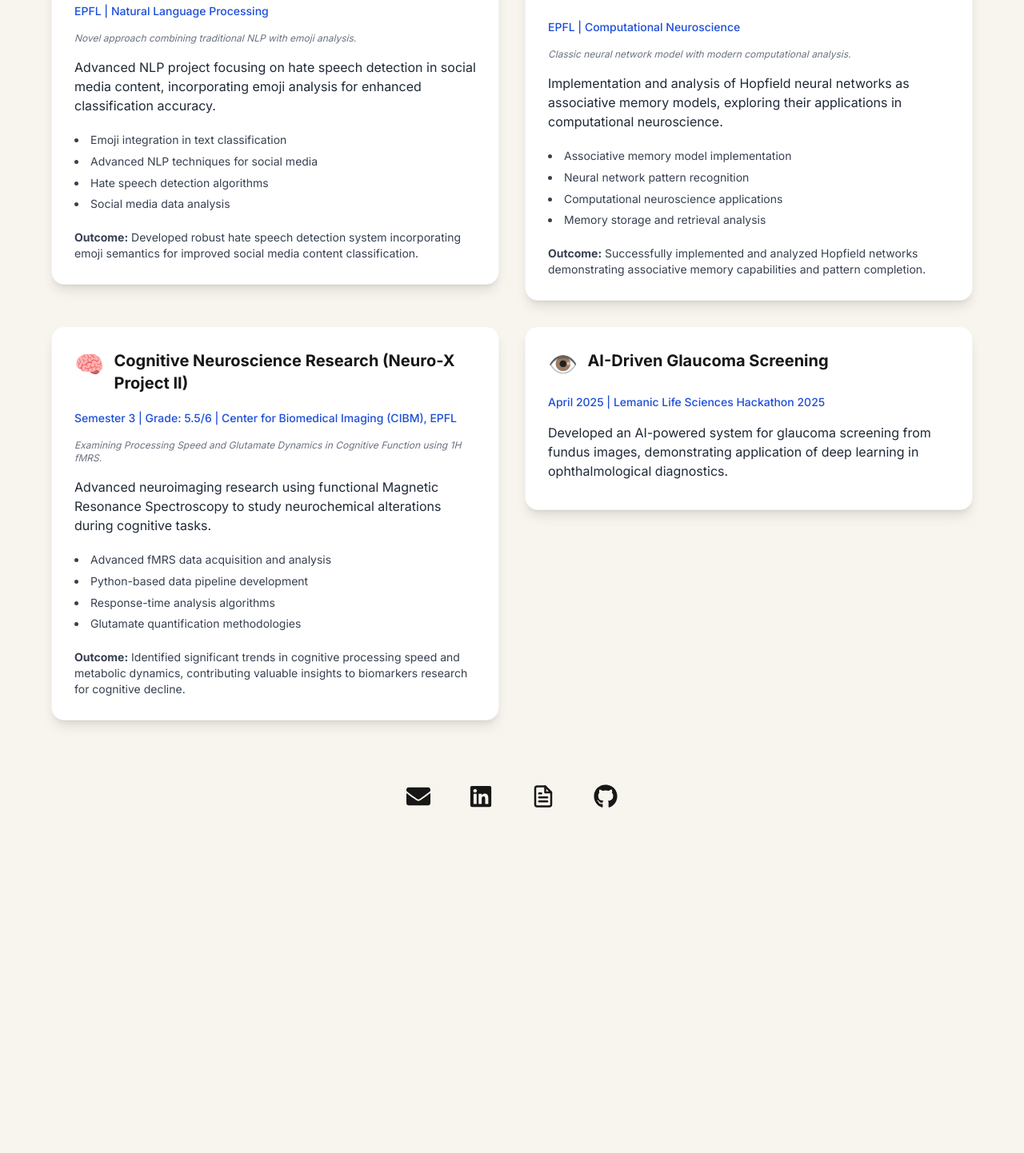
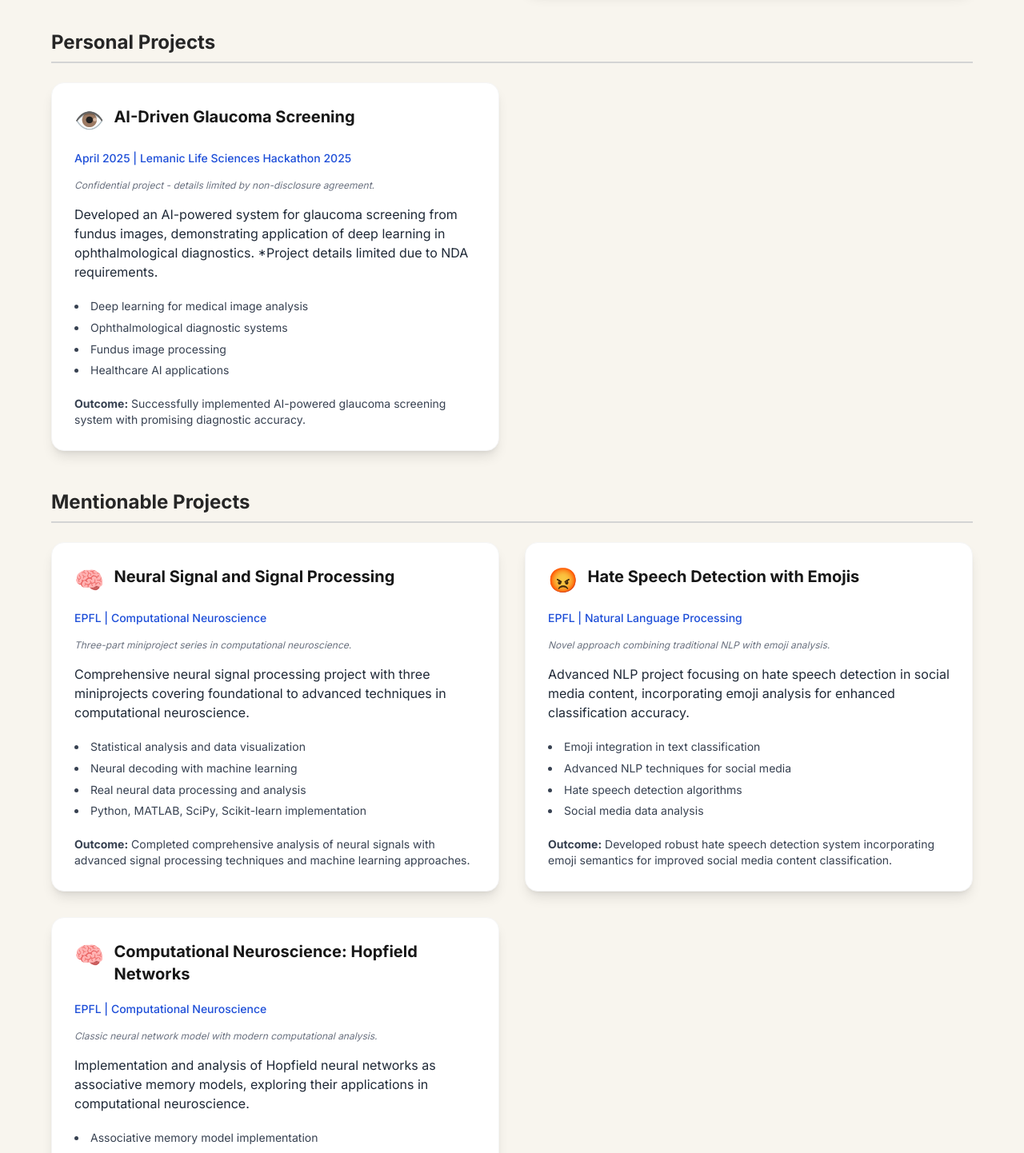
Before and after one commit to mischamez48/mischamez48.github.io, a Next.js app: page /portfolio/projects in a window 1280 px wide. Shown: the part 1268-2710 px from the top of the page at 80% size. Before the commit the page ends 2327 px from the top, so only its background shows below. Built offline with nearby package versions, Linux system fonts and the light colour scheme.

Commit message:
Update portfolio layout and styling

```diff
--- a/app/projects/page.tsx
+++ b/app/projects/page.tsx
@@ -1,7 +1,7 @@
 import IconBar from '../../components/IconBar';
 import ProjectCard, { ProjectData } from '../../components/ProjectCard';
 
-const projects: ProjectData[] = [
+const semesterProjects: ProjectData[] = [
   {
     icon: '🤖',
     title: 'Humanoid Facial Robot (Robotics Project I)',
@@ -52,6 +52,43 @@ const projects: ProjectData[] = [
   },
   {
     icon: '🧠',
+    title: 'Cognitive Neuroscience Research (Neuro-X Project II)',
+    subtitle: 'Semester 3 | Grade: 5.5/6 | Center for Biomedical Imaging (CIBM), EPFL',
+    description:
+      'Advanced neuroimaging research using functional Magnetic Resonance Spectroscopy to study neurochemical alterations during cognitive tasks.',
+    highlights: [
+      'Advanced fMRS data acquisition and analysis',
+      'Python-based data pipeline development',
+      'Response-time analysis algorithms',
+      'Glutamate quantification methodologies',
+    ],
+    outcome:
+      'Identified significant trends in cognitive processing speed and metabolic dynamics, contributing valuable insights to biomarkers research for cognitive decline.',
+    extra: 'Examining Processing Speed and Glutamate Dynamics in Cognitive Function using 1H fMRS.',
+  },
+];
+
+const personalProjects: ProjectData[] = [
+  {
+    icon: '👁️',
+    title: 'AI-Driven Glaucoma Screening',
+    subtitle: 'April 2025 | Lemanic Life Sciences Hackathon 2025',
+    description:
+      'Developed an AI-powered system for glaucoma screening from fundus images, demonstrating application of deep learning in ophthalmological diagnostics. *Project details limited due to NDA requirements.',
+    highlights: [
+      'Deep learning for medical image analysis',
+      'Ophthalmological diagnostic systems',
+      'Fundus image processing',
+      'Healthcare AI applications',
+    ],
+    outcome: 'Successfully implemented AI-powered glaucoma screening system with promising diagnostic accuracy.',
+    extra: 'Confidential project - details limited by non-disclosure agreement.',
+  },
+];
+
+const mentionableProjects: ProjectData[] = [
+  {
+    icon: '🧠',
     title: 'Neural Signal and Signal Processing',
     subtitle: 'EPFL | Computational Neuroscience',
     description:
@@ -83,7 +120,7 @@ const projects: ProjectData[] = [
     extra: 'Novel approach combining traditional NLP with emoji analysis.',
   },
   {
-    icon: '🔗',
+    icon: '🧠',
     title: 'Computational Neuroscience: Hopfield Networks',
     subtitle: 'EPFL | Computational Neuroscience',
     description:
@@ -98,31 +135,6 @@ const projects: ProjectData[] = [
       'Successfully implemented and analyzed Hopfield networks demonstrating associative memory capabilities and pattern completion.',
     extra: 'Classic neural network model with modern computational analysis.',
   },
-  {
-    icon: '🧠',
-    title: 'Cognitive Neuroscience Research (Neuro-X Project II)',
-    subtitle: 'Semester 3 | Grade: 5.5/6 | Center for Biomedical Imaging (CIBM), EPFL',
-    description:
-      'Advanced neuroimaging research using functional Magnetic Resonance Spectroscopy to study neurochemical alterations during cognitive tasks.',
-    highlights: [
-      'Advanced fMRS data acquisition and analysis',
-      'Python-based data pipeline development',
-      'Response-time analysis algorithms',
-      'Glutamate quantification methodologies',
-    ],
-    outcome:
-      'Identified significant trends in cognitive processing speed and metabolic dynamics, contributing valuable insights to biomarkers research for cognitive decline.',
-    extra: 'Examining Processing Speed and Glutamate Dynamics in Cognitive Function using 1H fMRS.',
-  },
-  {
-    icon: '👁️',
-    title: 'AI-Driven Glaucoma Screening',
-    subtitle: 'April 2025 | Lemanic Life Sciences Hackathon 2025',
-    description:
-      'Developed an AI-powered system for glaucoma screening from fundus images, demonstrating application of deep learning in ophthalmological diagnostics.',
-    highlights: [],
-    outcome: '',
-  },
 ];
 
 export default function ProjectsPage() {
@@ -130,12 +142,53 @@ export default function ProjectsPage() {
     <main className="flex flex-col items-center px-4 sm:px-6 lg:px-8 py-8 sm:py-12 bg-[#f8f5ee]">
       <section className="w-full max-w-6xl mx-auto">
         <h1 className="text-2xl sm:text-3xl lg:text-4xl font-extrabold mb-6 sm:mb-8 lg:mb-10 text-center text-neutral-900">Major Projects</h1>
-        <div className="grid gap-4 sm:gap-6 lg:gap-8 grid-cols-1 lg:grid-cols-2 items-start">
-          {projects.map((project, idx) => (
-            <ProjectCard key={project.title} project={project} idx={idx} />
-          ))}
+
+        {/* Semester Projects */}
+        <div className="mb-12">
+          <h2 className="text-xl sm:text-2xl font-bold mb-6 text-neutral-800 border-b-2 border-neutral-300 pb-2">Semester Projects</h2>
+          <div className="grid gap-4 sm:gap-6 lg:gap-8 grid-cols-1 lg:grid-cols-2 items-start">
+            {semesterProjects.map((project, idx) => (
+              <ProjectCard key={project.title} project={project} idx={idx} />
+            ))}
+          </div>
+        </div>
+
+        {/* Personal Projects */}
+        <div className="mb-12">
+          <h2 className="text-xl sm:text-2xl font-bold mb-6 text-neutral-800 border-b-2 border-neutral-300 pb-2">Personal Projects</h2>
+          <div className="grid gap-4 sm:gap-6 lg:gap-8 grid-cols-1 lg:grid-cols-2 items-start">
+            {personalProjects.map((project, idx) => (
+              <ProjectCard key={project.title} project={project} idx={idx} />
+            ))}
+          </div>
+        </div>
+
+        {/* Mentionable Projects */}
+        <div className="mb-12">
+          <h2 className="text-xl sm:text-2xl font-bold mb-6 text-neutral-800 border-b-2 border-neutral-300 pb-2">Mentionable Projects</h2>
+          <div className="grid gap-4 sm:gap-6 lg:gap-8 grid-cols-1 lg:grid-cols-2 items-start">
+            {mentionableProjects.map((project, idx) => (
+              <ProjectCard key={project.title} project={project} idx={idx} />
+            ))}
+          </div>
+        </div>
+
+        {/* GitHub Reference */}
+        <div className="text-center mb-8">
+          <p className="text-neutral-600 text-sm sm:text-base">
+            Additional projects and code repositories can be found on my{' '}
+            <a
+              href="https://github.com/mischamez48"
+              target="_blank"
+              rel="noopener noreferrer"
+              className="text-blue-600 hover:text-blue-800 underline font-medium transition-colors duration-200"
+            >
+              GitHub profile
+            </a>
+          </p>
         </div>
       </section>
+
       <div className="mt-8 sm:mt-12 lg:mt-16">
         <IconBar />
       </div>
```
